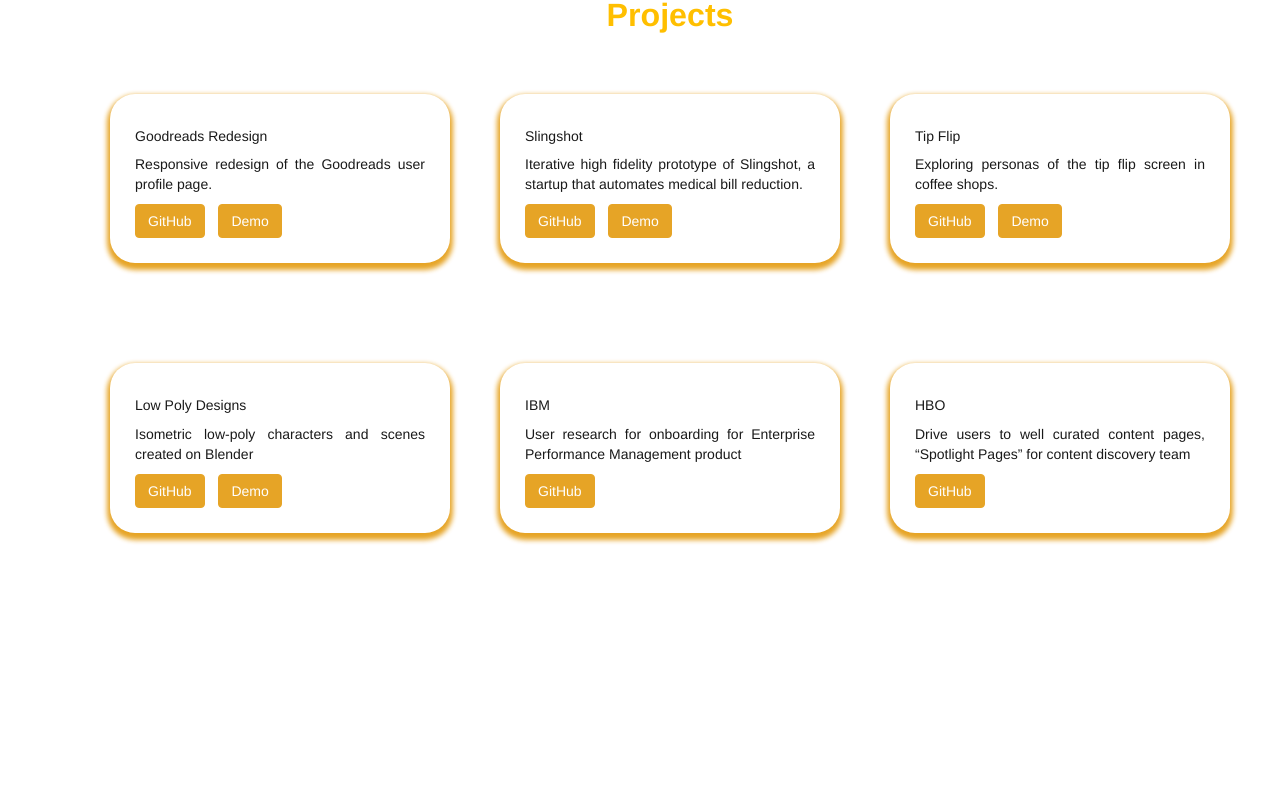
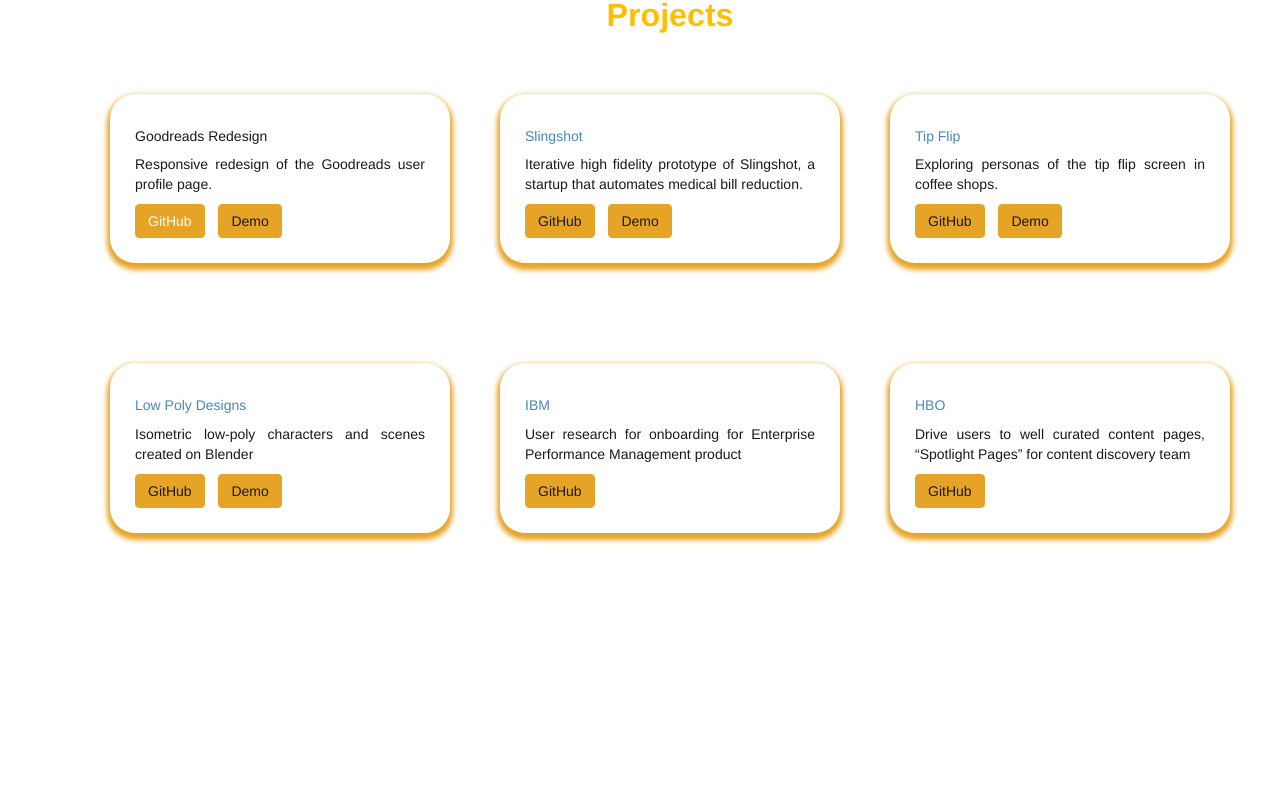
Before and after one commit to charismaticdog123/finalportfolio, a React (Create React App) app: page / in a window 1280 px wide. Shown: the part 1158-1960 px from the top of the page. Built offline with nearby package versions, Linux system fonts and the light colour scheme.

Commit message:
made cards clickable

```diff
--- a/src/components/projects/projectcards.js
+++ b/src/components/projects/projectcards.js
@@ -1,16 +1,16 @@
 import React from "react";
 import Card from "react-bootstrap/Card";
 import Button from "react-bootstrap/Button";
-// import { CgWebsite } from "react-icons/cg";
-// import { BsGithub } from "react-icons/bs";
 
 function ProjectCards(props) {
   return (
     <Card className="project-card-view">
       {/* <Card.Img variant="top" src={props.imgPath} alt="card-img" /> */}
+      <a class="card-block stretched-link " href={props.link}>
       <Card.Body>
+
         <Card.Title>{props.title}</Card.Title>
-        <Card.Text style={{ textAlign: "justify" }}>
+        <Card.Text style={{ textAlign: "justify", color: "black" }}>
           {props.description}
         </Card.Text>
         <Button variant="primary" href={props.ghLink} target="_blank">
@@ -32,6 +32,7 @@
           </Button>
         )}
       </Card.Body>
+      </a>
     </Card>
   );
 }
--- a/src/components/projects/projects.js
+++ b/src/components/projects/projects.js
@@ -21,13 +21,14 @@
         <Row style={{ justifyContent: "center", paddingBottom: "10px" }}>
           <Col md={4} className="project-card">
             <ProjectCard
-              // imgPath={chatify}
               isBlog={false}
               title="Goodreads Redesign"
               description="Responsive redesign of the Goodreads user profile page."
-              ghLink="https://github.com/soumyajit4419/Chatify"
+              link="https://github.com/soumyajit4419/Chatify"
               demoLink="https://chatify-49.web.app/"
+
             />
+
           </Col>
 
           <Col md={4} className="project-card">
--- a/src/style.css
+++ b/src/style.css
@@ -89,6 +89,19 @@
     font-size: 2.1em;
     justify-content: left;
   }
+
+  a:link{
+  text-decoration: none!important;
+  color: black !important;
+}
+a {
+  color:black;
+}
+
+a:hover{
+  text-decoration: none!important;
+  color: #FFBF00 !important;
+}
 
   .nav ul {
     padding: 0;
```
